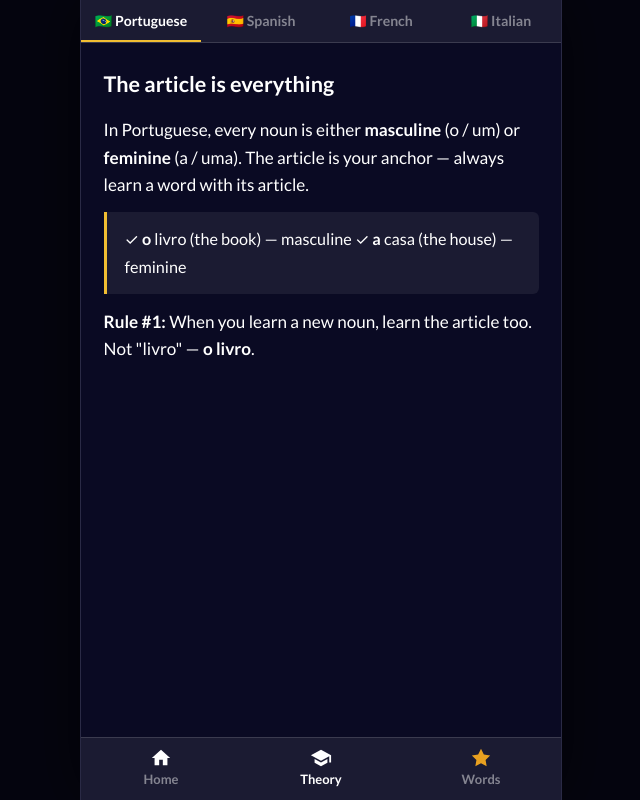
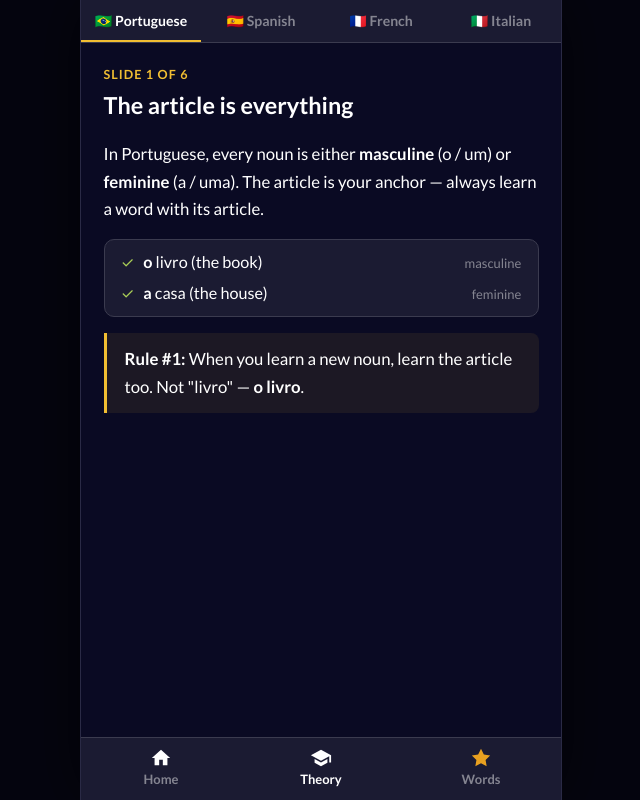
Before and after one commit to freeCodeCamp-Universe/learngender, a React (Vite) app: page / in a window 1280 px wide. Both pictures are taken after a click on the button "Theory". Shown: the whole page, without its empty margins (319-959 px from the left). Built offline with nearby package versions, Linux system fonts and the light colour scheme; what ts-fsrs would draw is missing.

Commit message:
Redesign Theory screen: slide counter, arrow nav, example rows, rule callouts

```diff
--- a/src/App.css
+++ b/src/App.css
@@ -1565,8 +1565,8 @@ html, body, #root {
 .theory-screen__slide-area {
   flex: 1;
   overflow-y: auto;
-  padding: 1.5rem 1.25rem 0.5rem;
-  padding-bottom: calc(0.5rem + 80px); /* room for dots + ref btn + nav */
+  padding: 1.25rem 1.25rem 0;
+  padding-bottom: calc(0.5rem + 130px);
   cursor: grab;
   user-select: none;
   -webkit-user-select: none;
@@ -1580,36 +1580,98 @@ html, body, #root {
   margin: 0 auto;
 }
 
+.theory-slide__counter {
+  margin: 0 0 0.35rem;
+  font-size: 0.7rem;
+  font-weight: 700;
+  letter-spacing: 0.08em;
+  text-transform: uppercase;
+  color: var(--accent-cta);
+}
+
 .theory-slide__title {
-  font-size: 1.2rem;
-  font-weight: 700;
-  color: var(--text);
-  margin: 0 0 1rem;
-  line-height: 1.3;
+  font-size: 1.3rem;
+  font-weight: 700;
+  color: var(--text);
+  margin: 0 0 1.1rem;
+  line-height: 1.25;
 }
 
 .theory-slide__body {
   display: flex;
   flex-direction: column;
-  gap: 0.75rem;
+  gap: 0.9rem;
 }
 
 .theory-slide__para {
   margin: 0;
-  font-size: 0.95rem;
-  line-height: 1.6;
-  color: var(--text-secondary, var(--text));
-}
-
+  font-size: 0.93rem;
+  line-height: 1.65;
+  color: var(--text);
+}
+
+/* Example rows: ✓ o livro (the book)   masculine */
+.theory-slide__examples {
+  background: var(--bg-card);
+  border-radius: 10px;
+  border: 1px solid var(--border);
+  padding: 0.6rem 0.9rem;
+  display: flex;
+  flex-direction: column;
+  gap: 0.45rem;
+}
+
+.theory-slide__example-row {
+  display: flex;
+  align-items: baseline;
+  gap: 0.5rem;
+  font-size: 0.9rem;
+}
+
+.theory-slide__check {
+  color: #acd157;
+  font-size: 0.85rem;
+  flex-shrink: 0;
+}
+
+.theory-slide__example-text {
+  flex: 1;
+  color: var(--text);
+  line-height: 1.4;
+}
+
+.theory-slide__example-label {
+  font-size: 0.72rem;
+  color: var(--text-muted);
+  flex-shrink: 0;
+}
+
+/* Generic blockquote (word lists) */
 .theory-slide__blockquote {
   margin: 0;
   padding: 0.75rem 1rem;
+  border-left: 3px solid var(--border);
+  background: var(--bg-card);
+  border-radius: 0 8px 8px 0;
+  font-size: 0.88rem;
+  line-height: 1.7;
+  color: var(--text);
+}
+
+/* Rule callout — amber accent */
+.theory-slide__rule-callout {
+  background: rgba(241, 190, 50, 0.08);
   border-left: 3px solid var(--accent-cta);
-  background: var(--bg-card);
-  border-radius: 0 6px 6px 0;
-  font-size: 0.9rem;
-  line-height: 1.7;
-  color: var(--text);
+  border-radius: 0 8px 8px 0;
+  padding: 0.7rem 1rem;
+}
+
+/* Tip / memory trick callout */
+.theory-slide__tip-callout {
+  background: rgba(172, 209, 87, 0.08);
+  border-left: 3px solid #acd157;
+  border-radius: 0 8px 8px 0;
+  padding: 0.7rem 1rem;
 }
 
 /* Table */
@@ -1635,52 +1697,54 @@ html, body, #root {
   text-align: left;
   font-weight: 700;
   color: var(--text-muted);
-  font-size: 0.75rem;
+  font-size: 0.72rem;
   text-transform: uppercase;
-  letter-spacing: 0.04em;
+  letter-spacing: 0.05em;
   border-bottom: 1px solid var(--border);
+  white-space: nowrap;
 }
 
 .theory-slide__table td {
   padding: 0.5rem 0.75rem;
   border-bottom: 1px solid var(--border);
   color: var(--text);
-  line-height: 1.4;
+  line-height: 1.45;
+  vertical-align: top;
 }
 
 .theory-slide__table tbody tr:last-child td { border-bottom: none; }
-
-.theory-slide__table tbody tr:nth-child(even) {
-  background: rgba(255,255,255,0.03);
-}
+.theory-slide__table tbody tr:nth-child(even) { background: rgba(255,255,255,0.025); }
 
 .theory-slide__table-note {
-  margin: 0;
   padding: 0.6rem 0.75rem;
   font-size: 0.8rem;
   color: var(--text-muted);
   border-top: 1px solid var(--border);
   background: var(--bg-card);
-}
-
-.theory-slide__note {
-  margin: 0.75rem 0 0;
-  font-size: 0.82rem;
-  color: var(--text-muted);
-}
-
-/* Progress dots */
+  line-height: 1.5;
+}
+
+/* Nav row: ← [dots] → */
+.theory-screen__nav {
+  display: flex;
+  align-items: center;
+  justify-content: space-between;
+  padding: 0.75rem 1.25rem 0.5rem;
+  flex-shrink: 0;
+  gap: 0.75rem;
+}
+
 .theory-screen__dots {
   display: flex;
   justify-content: center;
+  align-items: center;
   gap: 6px;
-  padding: 0.75rem 0 0.25rem;
-  flex-shrink: 0;
+  flex: 1;
 }
 
 .theory-screen__dot {
-  width: 8px;
-  height: 8px;
+  width: 7px;
+  height: 7px;
   border-radius: 50%;
   border: none;
   background: var(--border);
@@ -1691,35 +1755,49 @@ html, body, #root {
 
 .theory-screen__dot--active {
   background: var(--accent-cta);
-  transform: scale(1.25);
+  transform: scale(1.3);
 }
 
 .theory-screen__dot--ref {
-  border-radius: 2px; /* square dot for cheat sheet */
-}
-
-/* Reference shortcut button */
-.theory-screen__ref-btn {
-  display: block;
-  margin: 0.25rem auto 0.5rem;
+  border-radius: 2px;
+}
+
+/* Arrow buttons */
+.theory-screen__nav-arrow {
+  width: 40px;
+  height: 40px;
+  border-radius: 50%;
+  border: 1.5px solid var(--border);
   background: none;
-  border: 1px solid var(--border);
-  border-radius: 20px;
-  padding: 0.3rem 1rem;
-  font-size: 0.78rem;
-  font-weight: 600;
-  color: var(--text-muted);
+  color: var(--text-muted);
+  font-size: 1.1rem;
   cursor: pointer;
-  font-family: inherit;
-  transition: color 0.15s, border-color 0.15s;
-}
-
-.theory-screen__ref-btn:hover {
-  color: var(--text);
+  display: flex;
+  align-items: center;
+  justify-content: center;
+  flex-shrink: 0;
+  transition: opacity 0.2s;
+}
+
+.theory-screen__nav-arrow:disabled {
+  opacity: 0.25;
+  cursor: default;
+}
+
+.theory-screen__nav-arrow--next {
+  background: var(--accent-cta);
   border-color: var(--accent-cta);
-}
-
-/* Bottom nav (reuses home-screen__bottom-nav structure) */
+  color: #0a0a23;
+  font-weight: 700;
+}
+
+.theory-screen__nav-arrow--next:disabled {
+  background: var(--border);
+  border-color: var(--border);
+  color: var(--text-muted);
+}
+
+/* Bottom nav */
 .theory-screen__bottom-nav {
   position: fixed;
   bottom: 0;
--- a/src/screens/TheoryScreen.tsx
+++ b/src/screens/TheoryScreen.tsx
@@ -8,22 +8,7 @@ import type { TheorySlide } from '../data/theory'
 
 const LANGUAGES: Language[] = ['pt', 'es', 'fr', 'it']
 
-// Minimal markdown-lite renderer: **bold**, > blockquote, \n\n paragraph breaks
-function renderBody(text: string) {
-  const paragraphs = text.split('\n\n')
-  return paragraphs.map((para, i) => {
-    if (para.startsWith('> ')) {
-      const inner = para.replace(/^> /gm, '')
-      return (
-        <blockquote key={i} className="theory-slide__blockquote">
-          {renderInline(inner)}
-        </blockquote>
-      )
-    }
-    return <p key={i} className="theory-slide__para">{renderInline(para)}</p>
-  })
-}
-
+// Render **bold** inline
 function renderInline(text: string): React.ReactNode[] {
   const parts = text.split(/(\*\*[^*]+\*\*)/g)
   return parts.map((part, i) => {
@@ -34,9 +19,79 @@ function renderInline(text: string): React.ReactNode[] {
   })
 }
 
-function SlideView({ slide }: { slide: TheorySlide }) {
+// Parse a "> ✓ **o** livro (the book) — masculine" line into parts
+function parseExampleLine(line: string) {
+  // Remove leading "> " and "✓ "
+  const stripped = line.replace(/^> ?✓ ?/, '').trim()
+  // Split on " — " to extract gender label
+  const dashIdx = stripped.lastIndexOf(' — ')
+  if (dashIdx !== -1) {
+    const example = stripped.slice(0, dashIdx)
+    const label = stripped.slice(dashIdx + 3)
+    return { example, label }
+  }
+  return { example: stripped, label: '' }
+}
+
+function renderBody(text: string) {
+  const paragraphs = text.split('\n\n')
+  return paragraphs.map((para, i) => {
+    // Blockquote block — lines starting with "> "
+    if (para.startsWith('> ')) {
+      const lines = para.split('\n')
+      // Check if lines are example items (contain ✓)
+      const isExamples = lines.every(l => l.includes('✓'))
+      if (isExamples) {
+        return (
+          <div key={i} className="theory-slide__examples">
+            {lines.map((line, li) => {
+              const { example, label } = parseExampleLine(line)
+              return (
+                <div key={li} className="theory-slide__example-row">
+                  <span className="theory-slide__check">✓</span>
+                  <span className="theory-slide__example-text">{renderInline(example)}</span>
+                  {label && <span className="theory-slide__example-label">{label}</span>}
+                </div>
+              )
+            })}
+          </div>
+        )
+      }
+      // Generic blockquote (list of words, no ✓)
+      const inner = para.replace(/^> /gm, '')
+      return (
+        <blockquote key={i} className="theory-slide__blockquote">
+          {renderInline(inner)}
+        </blockquote>
+      )
+    }
+
+    // Rule callout — paragraphs starting with **Rule
+    if (para.startsWith('**Rule')) {
+      return (
+        <div key={i} className="theory-slide__rule-callout">
+          <p className="theory-slide__para">{renderInline(para)}</p>
+        </div>
+      )
+    }
+
+    // Memory trick callout
+    if (para.startsWith('**Memory') || para.startsWith('**How to') || para.startsWith('**Rule of thumb')) {
+      return (
+        <div key={i} className="theory-slide__tip-callout">
+          <p className="theory-slide__para">{renderInline(para)}</p>
+        </div>
+      )
+    }
+
+    return <p key={i} className="theory-slide__para">{renderInline(para)}</p>
+  })
+}
+
+function SlideView({ slide, index, total }: { slide: TheorySlide; index: number; total: number }) {
   return (
     <div className={`theory-slide theory-slide--${slide.type}`}>
+      <p className="theory-slide__counter">Slide {index + 1} of {total}</p>
       <h2 className="theory-slide__title">{slide.title}</h2>
 
       {slide.body && (
@@ -66,13 +121,9 @@ function SlideView({ slide }: { slide: TheorySlide }) {
             </tbody>
           </table>
           {slide.table.note && (
-            <p className="theory-slide__table-note">{renderInline(slide.table.note)}</p>
+            <div className="theory-slide__table-note">{renderInline(slide.table.note)}</div>
           )}
         </div>
-      )}
-
-      {slide.note && (
-        <p className="theory-slide__note">{renderInline(slide.note)}</p>
       )}
     </div>
   )
@@ -90,7 +141,6 @@ export function TheoryScreen({ onHome, onMyWords }: TheoryScreenProps) {
   const total = slides.length
   const refIndex = useRef(index)
 
-  // Reset to slide 0 when language changes
   useEffect(() => {
     setIndex(0)
     refIndex.current = 0
@@ -104,12 +154,7 @@ export function TheoryScreen({ onHome, onMyWords }: TheoryScreenProps) {
 
   const goNext = useCallback(() => goTo(refIndex.current + 1), [goTo])
   const goPrev = useCallback(() => goTo(refIndex.current - 1), [goTo])
-  const goRef  = useCallback(() => {
-    const refSlide = slides.findIndex(s => s.isReference)
-    if (refSlide !== -1) goTo(refSlide)
-  }, [slides, goTo])
 
-  // Keyboard navigation
   useEffect(() => {
     function onKey(e: KeyboardEvent) {
       if (e.key === 'ArrowRight') goNext()
@@ -119,7 +164,7 @@ export function TheoryScreen({ onHome, onMyWords }: TheoryScreenProps) {
     return () => window.removeEventListener('keydown', onKey)
   }, [goNext, goPrev])
 
-  // Swipe / drag navigation
+  // Swipe
   const dragStart = useRef<number | null>(null)
   const SWIPE_THRESHOLD = 50
 
@@ -136,19 +181,9 @@ export function TheoryScreen({ onHome, onMyWords }: TheoryScreenProps) {
     else goPrev()
   }
 
-  // Tap left/right edges
-  function onSlideClick(e: React.MouseEvent<HTMLDivElement>) {
-    if (dragStart.current !== null) return // was a drag, not a tap
-    const rect = e.currentTarget.getBoundingClientRect()
-    const x = e.clientX - rect.left
-    const third = rect.width / 3
-    if (x < third) goPrev()
-    else if (x > rect.width - third) goNext()
-  }
-
   const slide = slides[index]
-  const hasRef = slides.some(s => s.isReference)
-  const isAtRef = slide.isReference
+  const atFirst = index === 0
+  const atLast  = index === total - 1
 
   return (
     <div className="theory-screen">
@@ -170,29 +205,41 @@ export function TheoryScreen({ onHome, onMyWords }: TheoryScreenProps) {
         className="theory-screen__slide-area"
         onPointerDown={onPointerDown}
         onPointerUp={onPointerUp}
-        onClick={onSlideClick}
       >
-        <SlideView key={`${lang}-${index}`} slide={slide} />
+        <SlideView key={`${lang}-${index}`} slide={slide} index={index} total={total} />
       </div>
 
-      {/* Progress dots */}
-      <div className="theory-screen__dots" aria-label={`Slide ${index + 1} of ${total}`}>
-        {slides.map((_, i) => (
+      {/* Nav row: ← dots → */}
+      <div className="theory-screen__nav">
+        <button
+          className="theory-screen__nav-arrow theory-screen__nav-arrow--prev"
+          onClick={goPrev}
+          disabled={atFirst}
+          aria-label="Previous slide"
+        >
+          ←
+        </button>
+
+        <div className="theory-screen__dots">
+          {slides.map((s, i) => (
             <button
               key={i}
-            className={`theory-screen__dot${i === index ? ' theory-screen__dot--active' : ''}${slides[i].isReference ? ' theory-screen__dot--ref' : ''}`}
+              className={`theory-screen__dot${i === index ? ' theory-screen__dot--active' : ''}${s.isReference ? ' theory-screen__dot--ref' : ''}`}
               onClick={() => goTo(i)}
               aria-label={`Go to slide ${i + 1}`}
             />
           ))}
         </div>
 
-      {/* Reference shortcut */}
-      {hasRef && !isAtRef && (
-        <button className="theory-screen__ref-btn" onClick={goRef}>
-          Reference →
+        <button
+          className="theory-screen__nav-arrow theory-screen__nav-arrow--next"
+          onClick={goNext}
+          disabled={atLast}
+          aria-label="Next slide"
+        >
+          →
         </button>
-      )}
+      </div>
 
       {/* Bottom nav */}
       <div className="theory-screen__bottom-nav">
```
Lines whose indentation alone changed are shown as unchanged.
